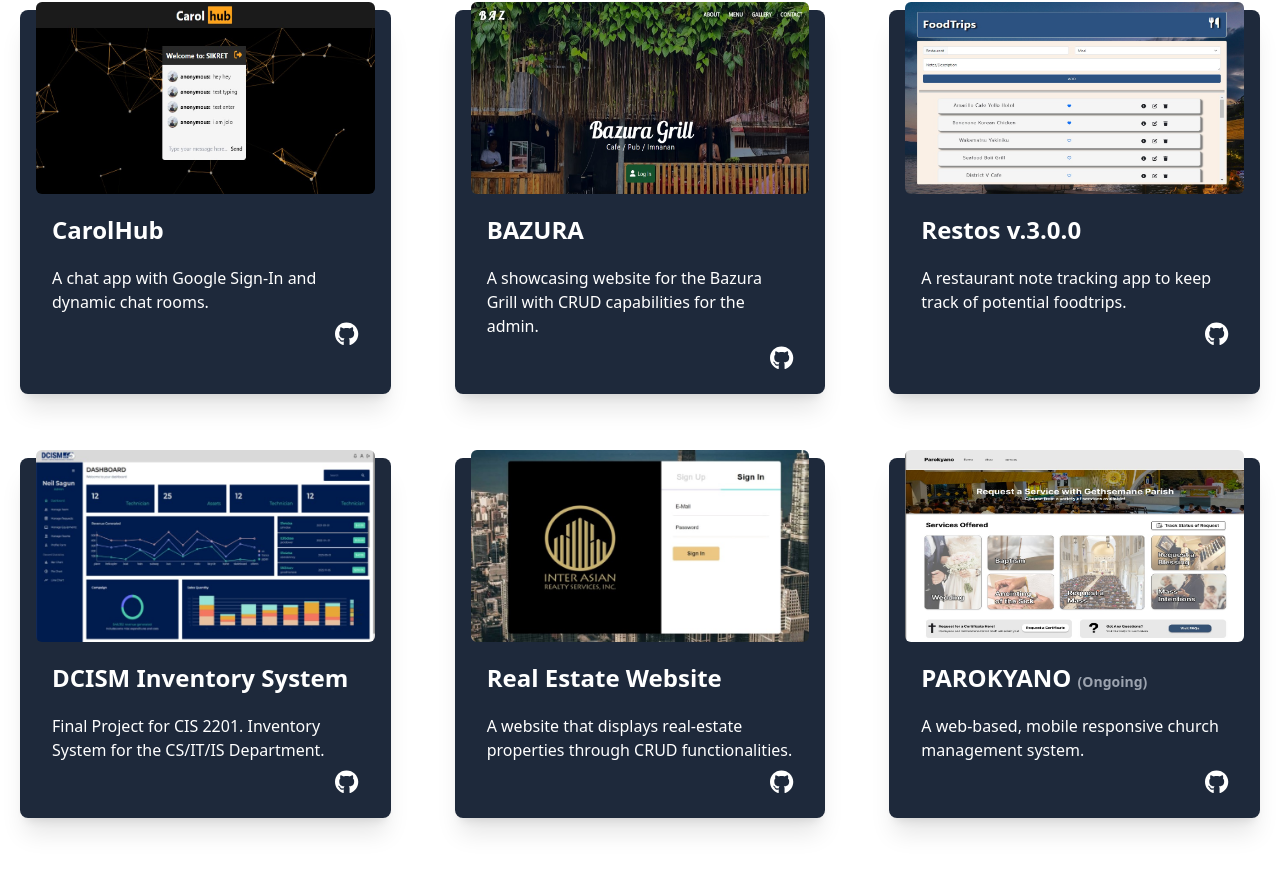
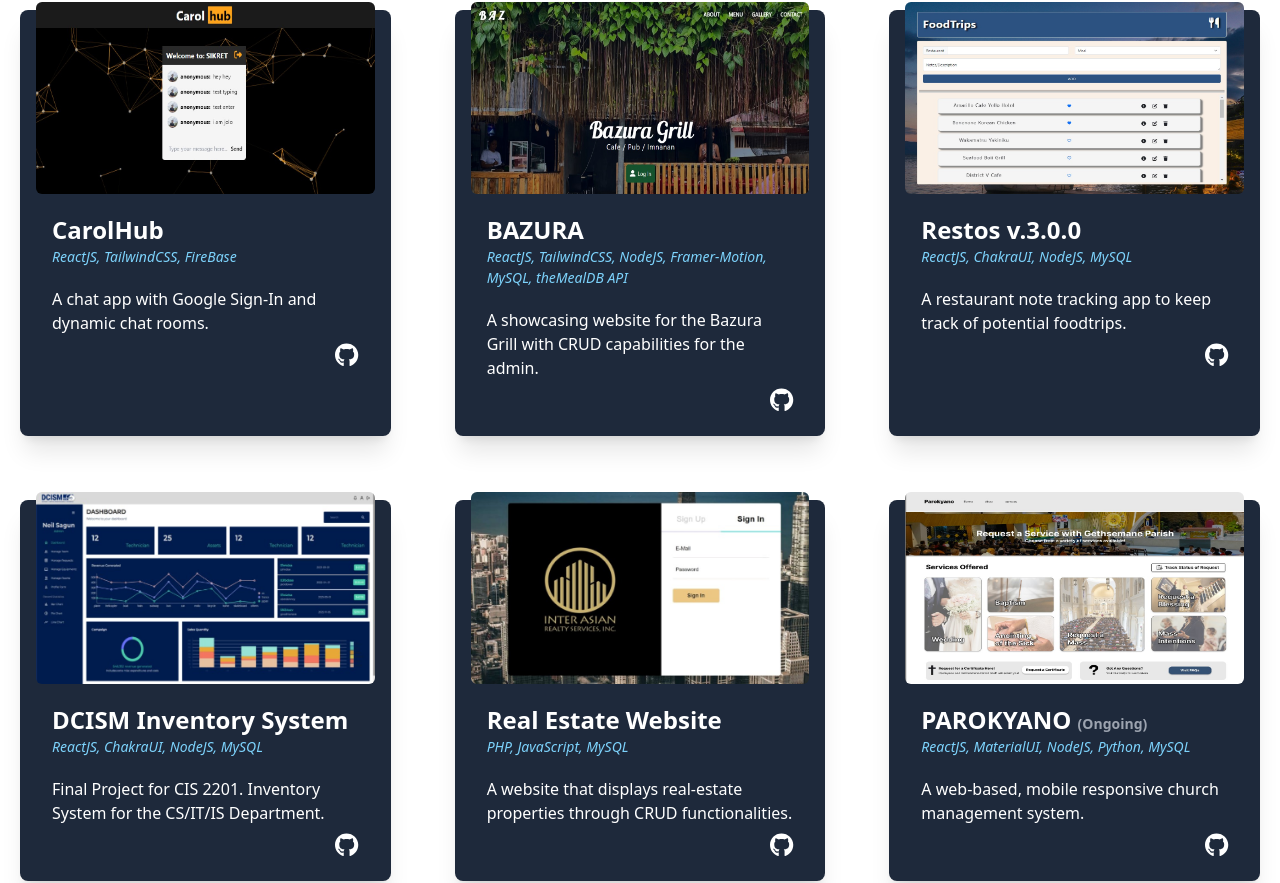
Before and after one commit to b1gmcdaddy/portfolio, a React (Vite) app: page / in a window 1280 px wide. Shown: the part 1054-1937 px from the top of the page. Built offline with nearby package versions, Linux system fonts and the light colour scheme.

Commit message:
added: project technologies used

```diff
--- a/src/sections/Projects.jsx
+++ b/src/sections/Projects.jsx
@@ -35,13 +35,14 @@ const Projects = () => {
       transition={{ duration: 0.8, delay: 0.5 }}
     >
       <div className='max-w-[1240px] mx-auto xs:px-10 text-center'>
-        <h1 className='text-white md:text-4xl sm:text-2xl tracking-wide text-xl font-bold'>My Projects</h1>
+        <h1 className='text-white md:text-4xl xs:text-4xl tracking-wide font-bold'>My Projects</h1>
         <div className='w-[100px] h-[4px] mx-auto bg-sky-300 rounded-md mt-4 mb-12'></div>
       </div>
         <div className='max-w-[1240px] mx-auto grid md:grid-cols-3 gap-16'>
         <div className='w-full shadow-xl flex flex-col p-4 rounded-lg bg-slate-800'>
           <img className='mx-auto rounded-md mt-[-1.5rem] hover:scale-105 duration-300 w-full h-48' src={carolhub} alt='/' />
-          <h2 className='text-2xl font-bold px-4 py-5'>CarolHub</h2>
+          <h2 className='text-2xl font-bold px-4 mt-5'>CarolHub</h2>
+          <p className='text-[14px] px-4 mb-5 italic text-sky-300'>ReactJS, TailwindCSS, FireBase</p>
           <p className='text-base px-4'>A chat app with Google Sign-In and dynamic chat rooms. </p>
           <a href='https://carol-hub.web.app/' className='flex justify-end px-4 py-2'>
             <FontAwesomeIcon icon={faGithub} className='text-2xl hover:text-sky-300' />
@@ -49,7 +50,8 @@ const Projects = () => {
         </div>
         <div className='w-full shadow-xl flex flex-col p-4 rounded-lg bg-slate-800'>
           <img className='mx-auto rounded-md mt-[-1.5rem] hover:scale-105 duration-300 w-full h-48' src={bazura} alt='/' />
-          <h2 className='text-2xl font-bold px-4 py-5'>BAZURA</h2>
+          <h2 className='text-2xl font-bold px-4 mt-5'>BAZURA</h2>
+          <p className='text-[14px] px-4 mb-5 italic text-sky-300'>ReactJS, TailwindCSS, NodeJS, Framer-Motion, MySQL, theMealDB API </p>
           <p className='text-base px-4'>A showcasing website for the Bazura Grill with CRUD capabilities for the admin.</p>
           <a href='https://github.com/b1gmcdaddy/bazura' className='flex justify-end px-4 py-2'>
             <FontAwesomeIcon icon={faGithub} className='text-2xl hover:text-sky-300' />
@@ -57,7 +59,8 @@ const Projects = () => {
         </div>
         <div className='w-full shadow-xl flex flex-col p-4 rounded-lg bg-slate-800'>
           <img className='mx-auto rounded-md mt-[-1.5rem] hover:scale-105 duration-300 w-full h-48' src={foodtrips} alt='/' />
-          <h2 className='text-2xl font-bold px-4 py-5'>Restos v.3.0.0</h2>
+          <h2 className='text-2xl font-bold px-4 mt-5'>Restos v.3.0.0</h2>
+          <p className='text-[14px] px-4 mb-5 italic text-sky-300'>ReactJS, ChakraUI, NodeJS, MySQL</p>
           <p className='text-base px-4'>A restaurant note tracking app to keep track of potential foodtrips.</p>
           <a href='https://github.com/b1gmcdaddy/jolo-restos' className='flex justify-end px-4 py-2'>
             <FontAwesomeIcon icon={faGithub} className='text-2xl hover:text-sky-300' />
@@ -65,7 +68,8 @@ const Projects = () => {
         </div>
         <div className='w-full shadow-xl flex flex-col p-4 rounded-lg bg-slate-800'>
           <img className='mx-auto rounded-md mt-[-1.5rem] hover:scale-105 duration-300 w-full h-48' src={saad} alt='/' />
-          <h2 className='text-2xl font-bold px-4 py-5'>DCISM Inventory System</h2>
+          <h2 className='text-2xl font-bold px-4 mt-5'>DCISM Inventory System</h2>
+          <p className='text-[14px] px-4 mb-5 italic text-sky-300'>ReactJS, ChakraUI, NodeJS, MySQL</p>
           <p className='text-base px-4'>Final Project for CIS 2201. Inventory System for the CS/IT/IS Department.</p>
           <a href='https://github.com/b1gmcdaddy/CIS-2201---Inventory-System' className='flex justify-end px-4 py-2'>
             <FontAwesomeIcon icon={faGithub} className='text-2xl hover:text-sky-300' />
@@ -73,7 +77,8 @@ const Projects = () => {
         </div>
         <div className='w-full shadow-xl flex flex-col p-4 rounded-lg bg-slate-800'>
           <img className='mx-auto rounded-md mt-[-1.5rem] hover:scale-105 duration-300 w-full h-48' src={interasian} alt='/' />
-          <h2 className='text-2xl font-bold px-4 py-5'>Real Estate Website</h2>
+          <h2 className='text-2xl font-bold px-4 mt-5'>Real Estate Website</h2>
+          <p className='text-[14px] px-4 mb-5 italic text-sky-300'>PHP, JavaScript, MySQL</p>
           <p className='text-base px-4'>A website that displays real-estate properties through CRUD functionalities.</p>
           <a href='https://github.com/b1gmcdaddy/Interasian-Realty-Services' className='flex justify-end px-4 py-2'>
             <FontAwesomeIcon icon={faGithub} className='text-2xl hover:text-sky-300' />
@@ -81,7 +86,8 @@ const Projects = () => {
         </div>
         <div className='w-full shadow-xl flex flex-col p-4 rounded-lg bg-slate-800'>
           <img className='mx-auto rounded-md mt-[-1.5rem] hover:scale-105 duration-300 w-full h-48' src={parokyano} alt='/' />
-          <h2 className='text-2xl font-bold px-4 py-5'>PAROKYANO <span className='text-gray-400 text-sm'>(Ongoing)</span></h2>
+          <h2 className='text-2xl font-bold px-4 mt-5'>PAROKYANO <span className='text-gray-400 text-sm'>(Ongoing)</span></h2>
+          <p className='text-[14px] px-4 mb-5 italic text-sky-300'>ReactJS, MaterialUI, NodeJS, Python, MySQL</p>
           <p className='text-base px-4'>A web-based, mobile responsive church management system.</p>
           <a href='' className='flex justify-end px-4 py-2'>
             <FontAwesomeIcon icon={faGithub} className='text-2xl hover:text-sky-300' />
```
